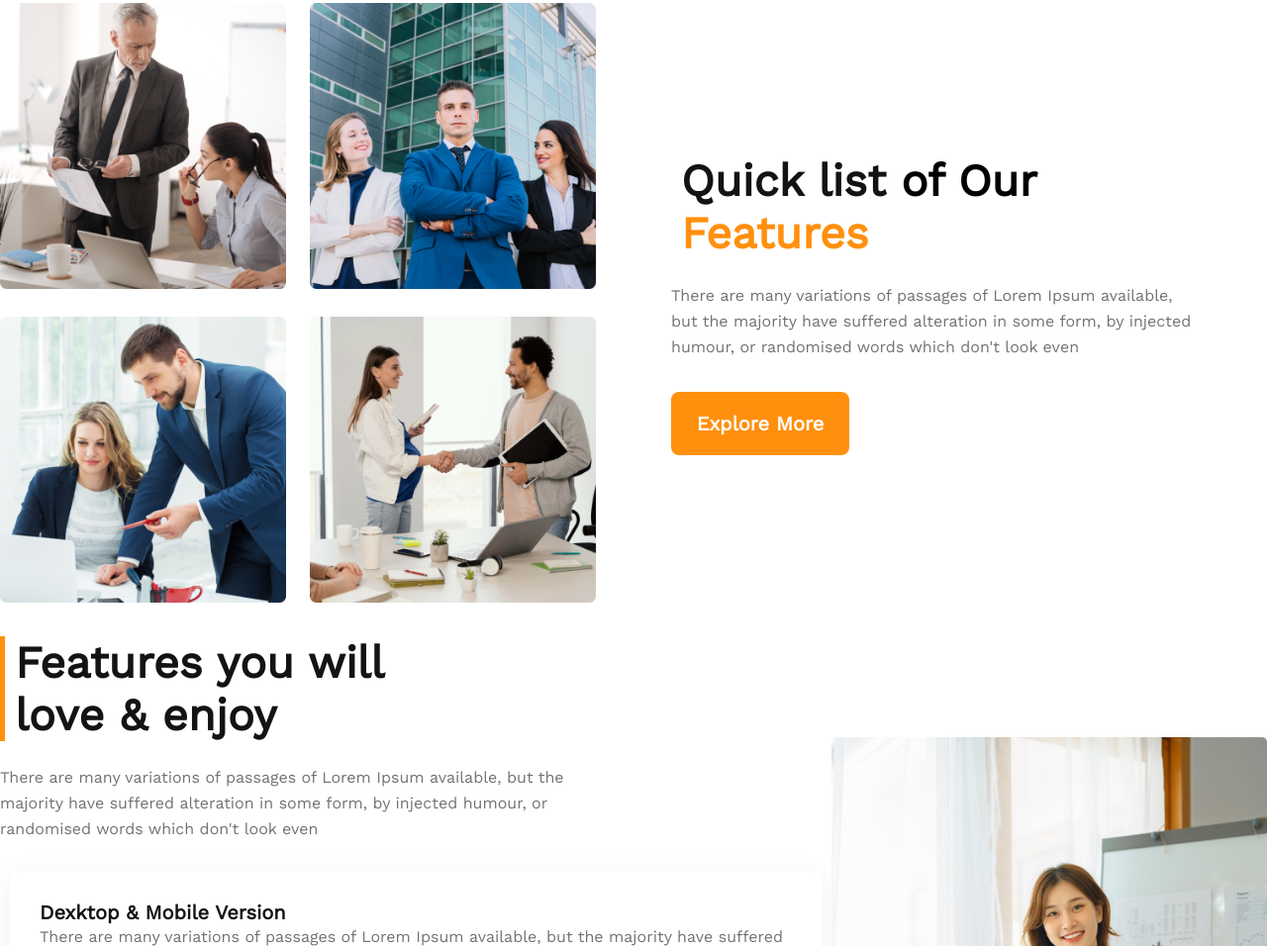
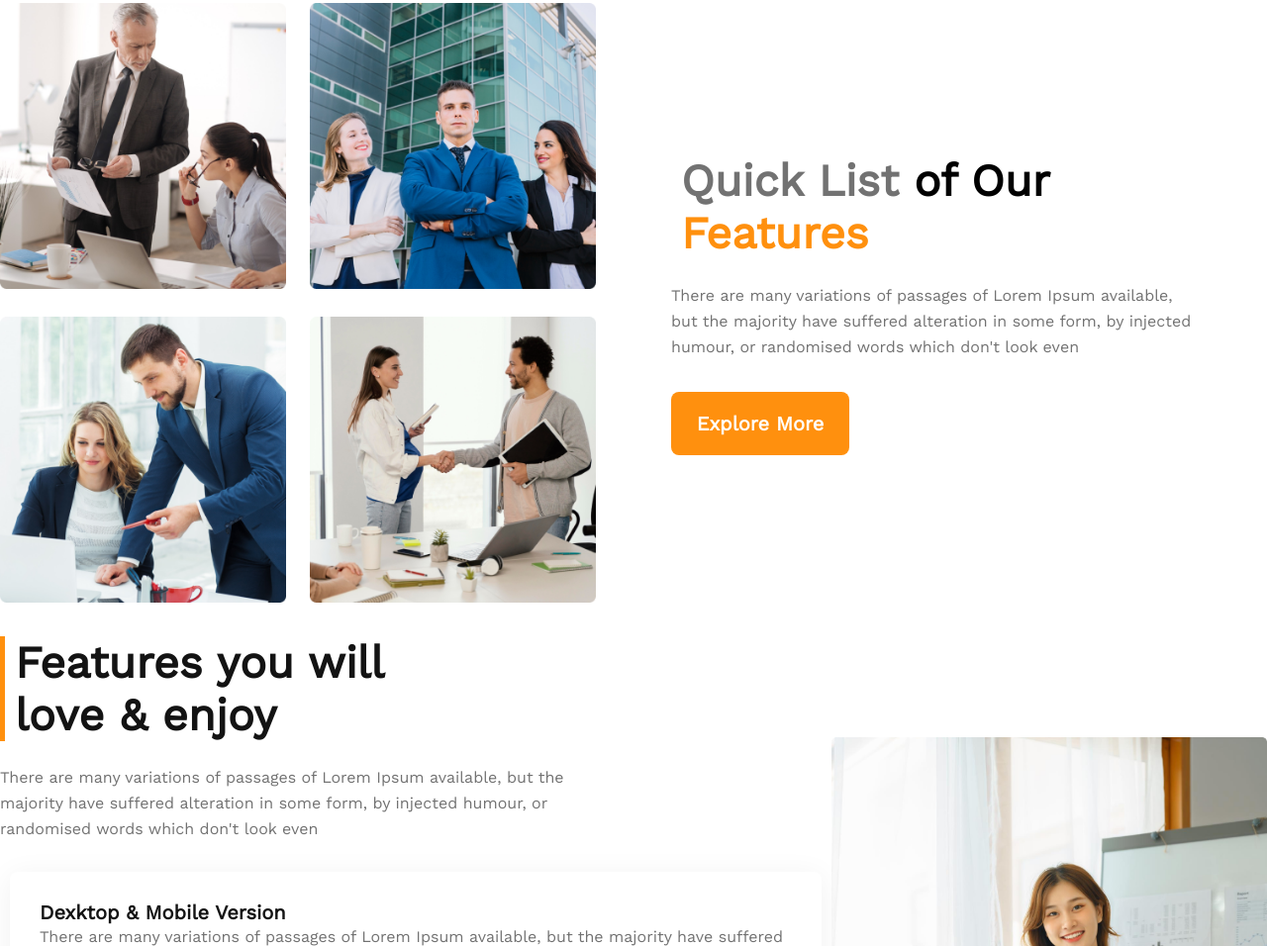
Before and after one commit to Shahriar1212/G3-Architects-Assignment-2, a plain HTML site: page index.html in a window 1280 px wide. Shown: the part 1313-2269 px from the top of the page at 99% size. Drawn offline with nearby package versions, Linux system fonts and the light colour scheme.

Commit message:
Update index.html

```diff
--- a/index.html
+++ b/index.html
@@ -52,7 +52,7 @@
 
             </div>
             <div class="features-info">
-                <h2 class="feature-title">Quick list <span style="color: black">of Our </span><span style="color: #FF900E">Features</span></h2>
+                <h2 class="feature-title"> <span style="color: #727272;">Quick List </span> <span style="color: black">of Our </span><span style="color: #FF900E">Features</span></h2>
                 <p class="feature-description">There are many variations of passages of Lorem Ipsum available, but the majority have suffered alteration in some form, by injected humour, or randomised words which don't look even</p>
                 <button class="btn-primary">Explore More</button>
             </div>
```
